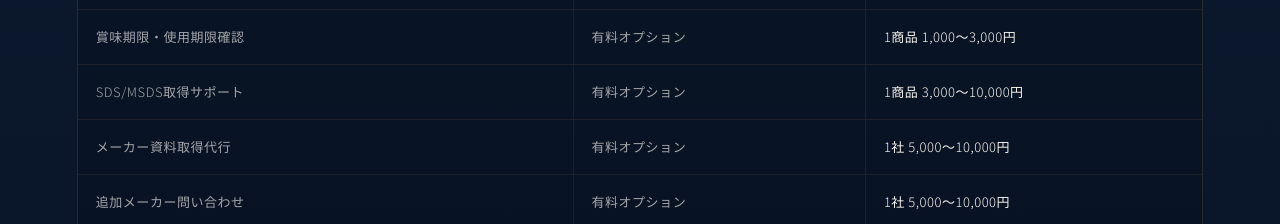
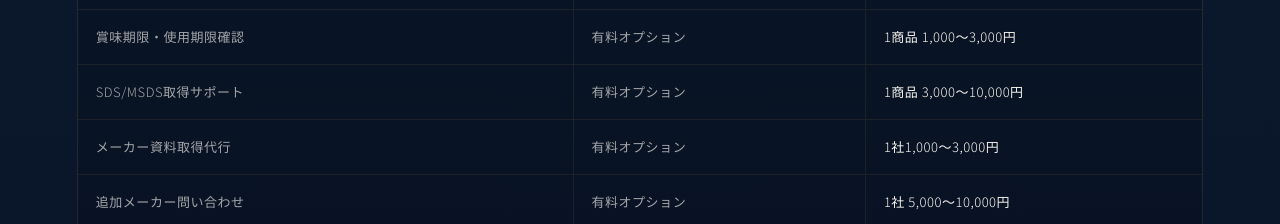
Before and after one commit to JUSTHEN-YUUKI/YUKIMICHI-ChatGpt-NEW-HP, a Next.js app: page /pricing in a window 1280 px wide. Shown: the part 2700-2924 px from the top of the page. Built offline with nearby package versions, Linux system fonts and the light colour scheme.

Commit message:
Revise manufacturer document support fee

```diff
--- a/app/pricing/page.tsx
+++ b/app/pricing/page.tsx
@@ -80,7 +80,7 @@ const optionalServiceFees = [
   { service: 'ダメージ確認', type: '有料オプション', guide: '1箱 1,000〜3,000円' },
   { service: '賞味期限・使用期限確認', type: '有料オプション', guide: '1商品 1,000〜3,000円' },
   { service: 'SDS/MSDS取得サポート', type: '有料オプション', guide: '1商品 3,000〜10,000円' },
-  { service: 'メーカー資料取得代行', type: '有料オプション', guide: '1社 5,000〜10,000円' },
+  { service: 'メーカー資料取得代行', type: '有料オプション', guide: '1社1,000〜3,000円' },
   { service: '追加メーカー問い合わせ', type: '有料オプション', guide: '1社 5,000〜10,000円' },
   { service: 'サンプル購入代行', type: '有料オプション', guide: '商品代金 + 手数料' },
   { service: '小分け・再梱包', type: '有料オプション', guide: '個別見積り' },
```
